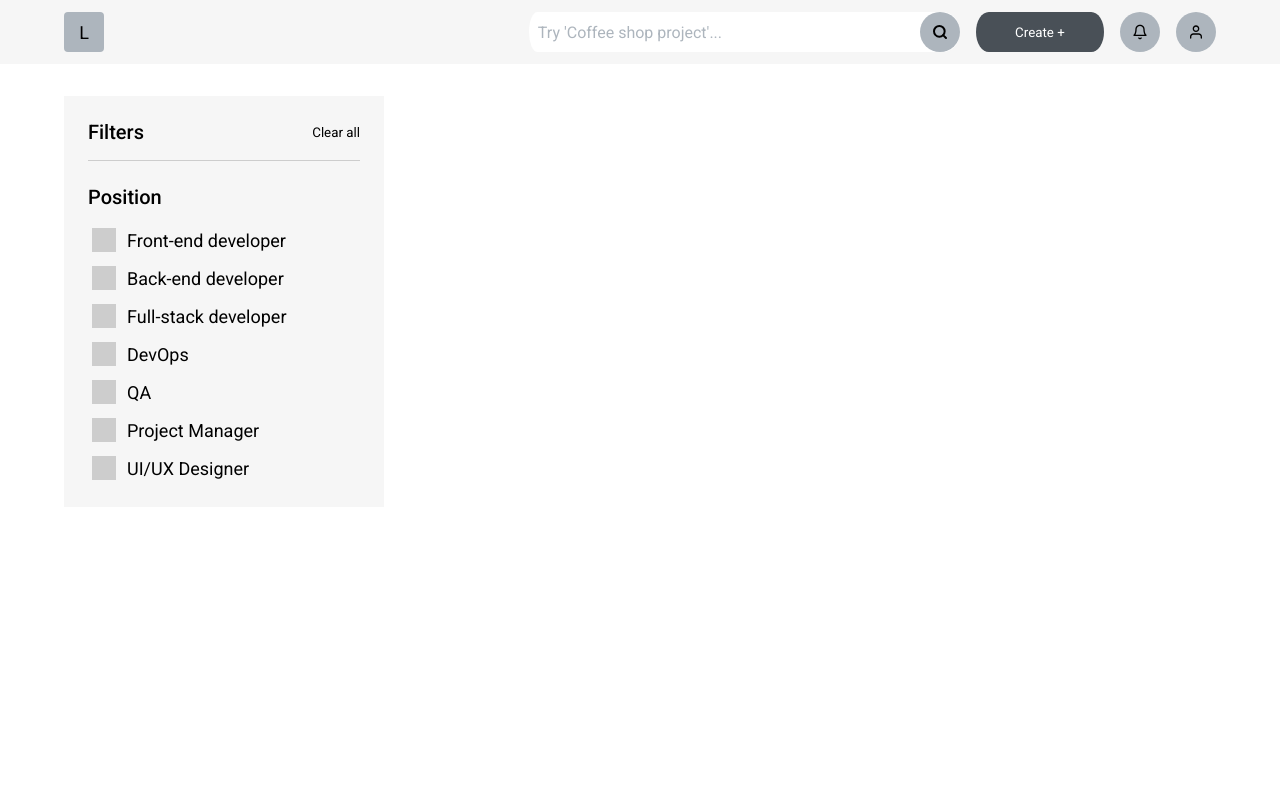
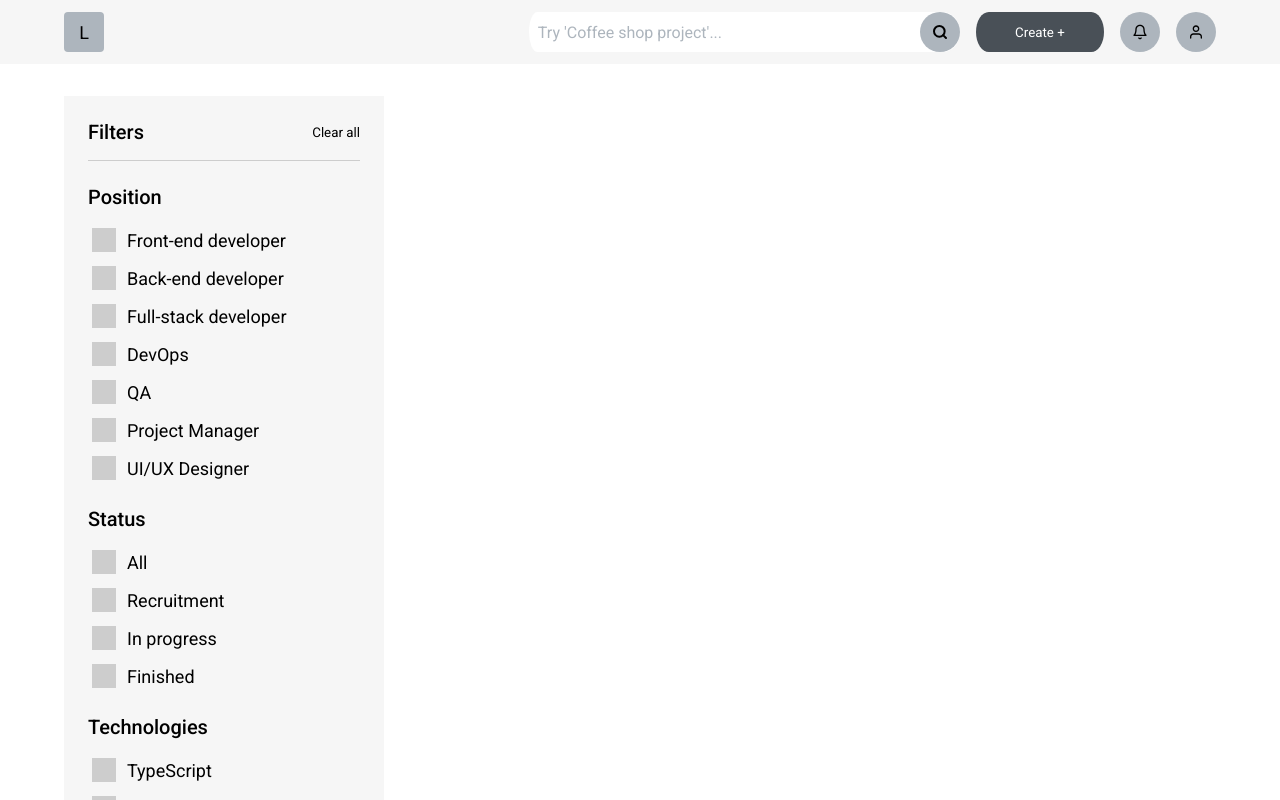
Before and after one commit to IT-Talent-Hunt/Frontend, a React (Create React App) app: page /#/signIn in a window 1280 px wide. Both pictures are taken after typing "name@example.com", "Sample123" into the empty fields and a click on the button "Sign in". Shown: the top 800 px of the page. Built offline with nearby package versions, Linux system fonts and the light colour scheme.

Commit message:
CheckBoxList component was made. all checkBox lists rendered

```diff
--- /dev/null
+++ b/src/components/CheckBoxList/CheckBoxList.module.scss
@@ -0,0 +1,47 @@
+.heading {
+  font-weight: 500;
+  font-size: 20px;
+
+  &__container {
+    display: flex;
+    justify-content: space-between;
+    align-items: center;
+
+    padding-bottom: 16px;
+
+    border-bottom: 1px solid #CDCDCD;
+  }
+}
+
+.list {
+  display: flex;
+  flex-direction: column;
+  gap: 16px;
+
+  &__ul {
+    display: flex;
+    flex-direction: column;
+    gap: 8px;
+  }
+
+  &__item {
+    display: flex;
+    align-items: center;
+    gap: 8px;
+  }
+}
+
+
+
+.checkbox {
+  width: 24px;
+  height: 24px;
+
+  background-color: #CDCDCD;
+
+  &:checked {
+    background-position: center;
+    background-repeat: no-repeat;
+    background-image: url('../../svg/Vector.svg');
+  }
+}
--- /dev/null
+++ b/src/components/CheckBoxList/CheckBoxList.tsx
@@ -0,0 +1,40 @@
+import { FC } from 'react';
+import styles from './CheckBoxList.module.scss';
+
+type Props = {
+  list: string[];
+  callbackFn: (
+    evt: React.ChangeEvent<HTMLInputElement>,
+    stateType: 'position' | 'status' | 'technologies'
+  ) => void;
+  stateType: 'position' | 'status' | 'technologies';
+  heading: string;
+  state: string[];
+};
+
+export const CheckBoxList: FC<Props> = ({
+  list, callbackFn, stateType, heading, state,
+}) => {
+  return (
+    <div className={styles.list}>
+      <h4 className={styles.heading}>{heading}</h4>
+      <ul className={styles.list__ul}>
+        {list.map((el) => (
+          <li key={el} className={styles.list__item}>
+            <input
+              type="checkbox"
+              checked={state.includes(el.toLowerCase())}
+              name={el.toLowerCase()}
+              id={el.toLowerCase()}
+              className={styles.checkbox}
+              onChange={(evt) => callbackFn(evt, stateType)}
+            />
+            <label htmlFor={el.toLowerCase()} className={styles.label}>
+              {el}
+            </label>
+          </li>
+        ))}
+      </ul>
+    </div>
+  );
+};
--- a/src/components/SideBar/SideBar.tsx
+++ b/src/components/SideBar/SideBar.tsx
@@ -1,43 +1,54 @@
-import { FC, useState } from 'react';
+import { FC, useCallback, useState } from 'react';
 import styles from './sideBar.module.scss';
+import { CheckBoxList } from '../CheckBoxList/CheckBoxList';
 
 export const SideBar: FC = () => {
   const [positions, setPositions] = useState<string[]>([]);
+  const [statuses, setStatuses] = useState<string[]>([]);
+  const [technologies, setTechnologies] = useState<string[]>([]);
   const preMadePositions = ['Front-end developer', 'Back-end developer', 'Full-stack developer', 'DevOps', 'QA', 'Project Manager', 'UI/UX Designer'];
+  const preMadeStatuses = ['All', 'Recruitment', 'In progress', 'Finished'];
+  const preMadeTechnologies = ['TypeScript', 'Java', 'C#', 'Python', 'Assembly', 'Figma', 'HTML/CSS'];
 
-  const handleCheckbox = (evt: React.ChangeEvent<HTMLInputElement>) => {
-    const position = evt.target.name;
+  const handleCheckbox = useCallback((evt: React.ChangeEvent<HTMLInputElement>, stateType: 'position' | 'status' | 'technologies') => {
+    const val = evt.target.name;
 
-    if (positions.includes(position)) {
-      setPositions(positions.filter((el) => el !== position));
-    } else {
-      setPositions([...positions, position]);
+    if (stateType === 'position') {
+      if (positions.includes(val)) {
+        setPositions(positions.filter((el) => el !== val));
+      } else {
+        setPositions([...positions, val]);
+      }
+    } else if (stateType === 'status') {
+      if (statuses.includes(val)) {
+        setStatuses(statuses.filter((el) => el !== val));
+      } else {
+        setStatuses([...statuses, val]);
+      }
+    } else if (stateType === 'technologies') {
+      if (technologies.includes(val)) {
+        setTechnologies(technologies.filter((el) => el !== val));
+      } else {
+        setTechnologies([...technologies, val]);
+      }
     }
+  }, [statuses, positions]);
+
+  const handleClearAll = () => {
+    setPositions([]);
+    setStatuses([]);
+    setTechnologies([]);
   };
 
   return (
     <div className={styles.main}>
       <div className={styles.heading__container}>
         <h4 className={styles.heading}>Filters</h4>
-        <button type="button">Clear all</button>
+        <button type="button" onClick={handleClearAll}>Clear all</button>
       </div>
-      <div className={styles.position__container}>
-        <h4 className={styles.heading}>Position</h4>
-        <ul className={styles.position__list}>
-          {preMadePositions.map((el) => (
-            <li key={el} className={styles.position__item}>
-              <input
-                type="checkbox"
-                name={el.toLowerCase()}
-                id={el.toLowerCase()}
-                className={styles.checkbox}
-                onChange={(evt) => handleCheckbox(evt)}
-              />
-              <label htmlFor={el.toLowerCase()} className={styles.label}>{el}</label>
-            </li>
-          ))}
-        </ul>
-      </div>
+      <CheckBoxList list={preMadePositions} callbackFn={handleCheckbox} stateType="position" heading="Position" state={positions} />
+      <CheckBoxList list={preMadeStatuses} callbackFn={handleCheckbox} stateType="status" heading="Status" state={statuses} />
+      <CheckBoxList list={preMadeTechnologies} callbackFn={handleCheckbox} stateType="technologies" heading="Technologies" state={technologies} />
     </div>
   );
 };
--- a/src/components/SideBar/sideBar.module.scss
+++ b/src/components/SideBar/sideBar.module.scss
@@ -26,34 +26,3 @@
     border-bottom: 1px solid #CDCDCD;
   }
 }
-
-.position__container {
-  display: flex;
-  flex-direction: column;
-  gap: 16px;
-}
-
-.position__list {
-  display: flex;
-  flex-direction: column;
-  gap: 8px;
-}
-
-.position__item {
-  display: flex;
-  align-items: center;
-  gap: 8px;
-}
-
-.checkbox {
-  width: 24px;
-  height: 24px;
-
-  background-color: #CDCDCD;
-
-  &:checked {
-    background-position: center;
-    background-repeat: no-repeat;
-    background-image: url('../../svg/Vector.svg');
-  }
-}
```
